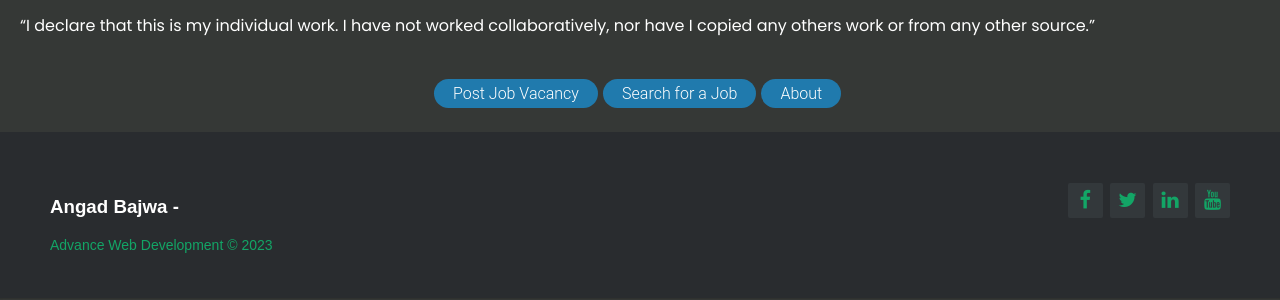
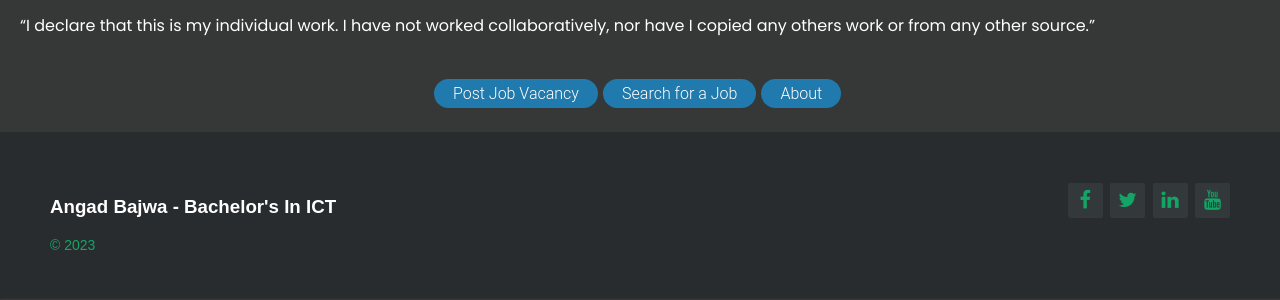
Before and after one commit to AngadB013/Job_Search_Site, a PHP site: page / in a window 1280 px wide. Shown: the part 249-549 px from the top of the page. Run offline with PHP 8.4, Linux system fonts and the light colour scheme.

Commit message:
index.php

```diff
--- a/index.php
+++ b/index.php
@@ -64,8 +64,8 @@
   </div>
 
 	<div class="footer-left">
-    <h3>Angad Bajwa - </h3>
-		<p>Advance Web Development &copy; 2023</p>
+    <h3>Angad Bajwa - Bachelor's In ICT</h3>
+		<p>&copy; 2023</p>
 	</div>
 </footer>
 
```
